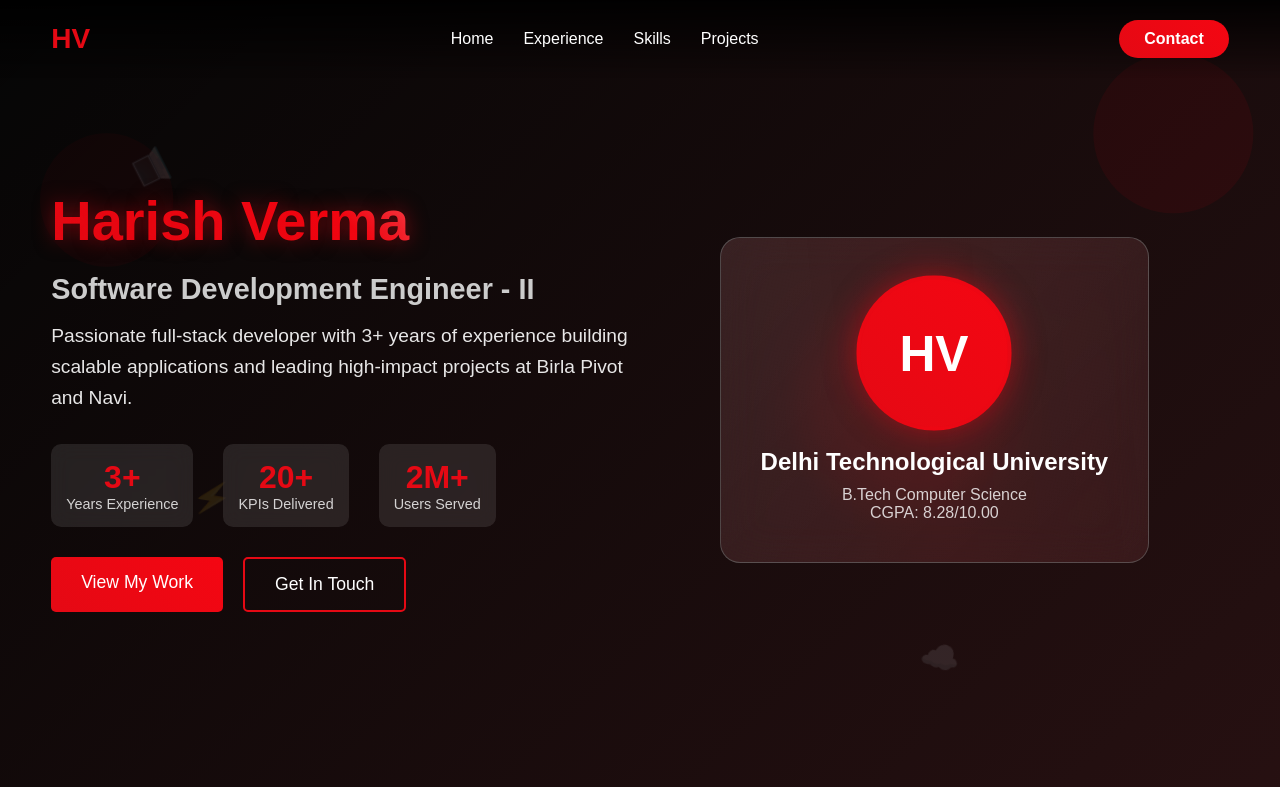
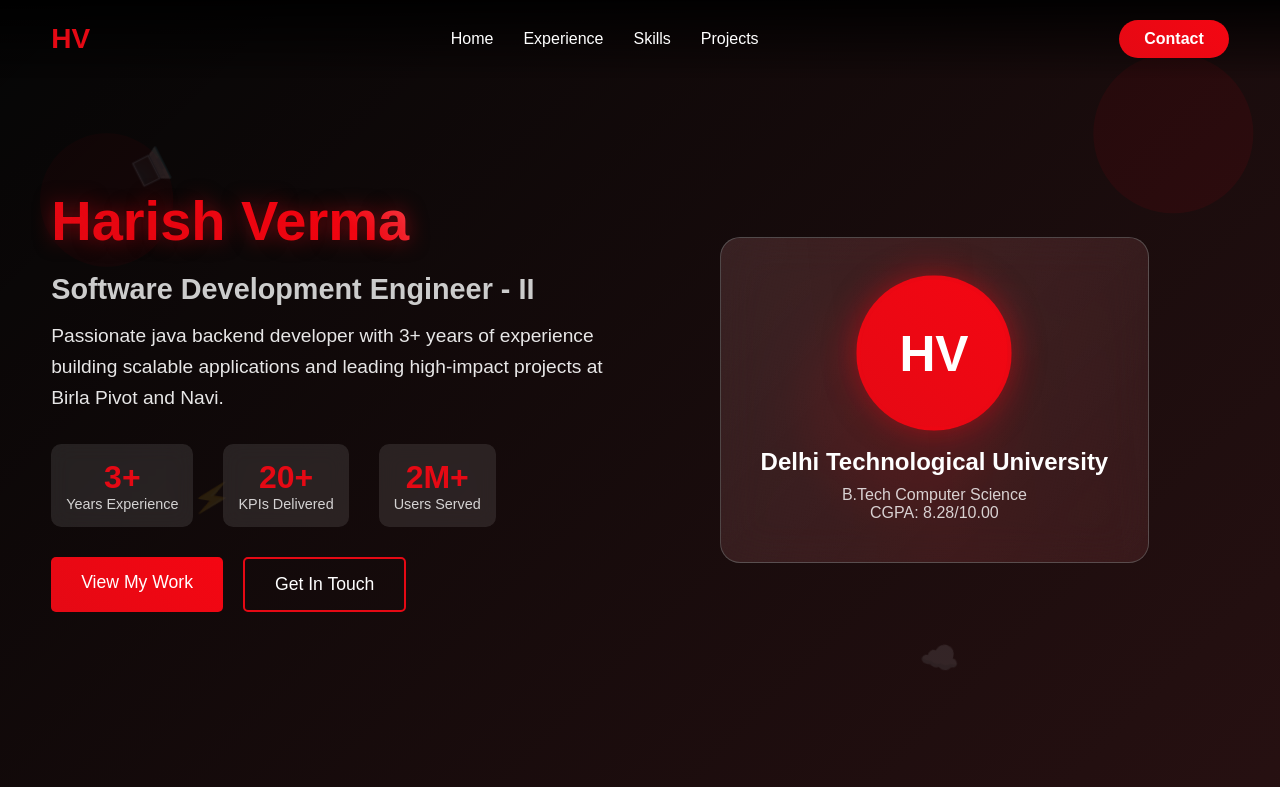
Before and after one commit to harishkv11/harish-website, a plain HTML site: page index.html in a window 1280 px wide. Shown: the top 787 px of the page. Drawn offline with Linux system fonts and the light colour scheme.

Commit message:
Update index.html

```diff
--- a/index.html
+++ b/index.html
@@ -859,7 +859,7 @@
         <h1 class="hero-title">Harish Verma</h1>
         <h2 class="hero-subtitle">Software Development Engineer - II</h2>
         <p class="hero-description">
-          Passionate full-stack developer with 3+ years of experience building
+          Passionate java backend developer with 3+ years of experience building
           scalable applications and leading high-impact projects at Birla Pivot
           and Navi.
         </p>
```
